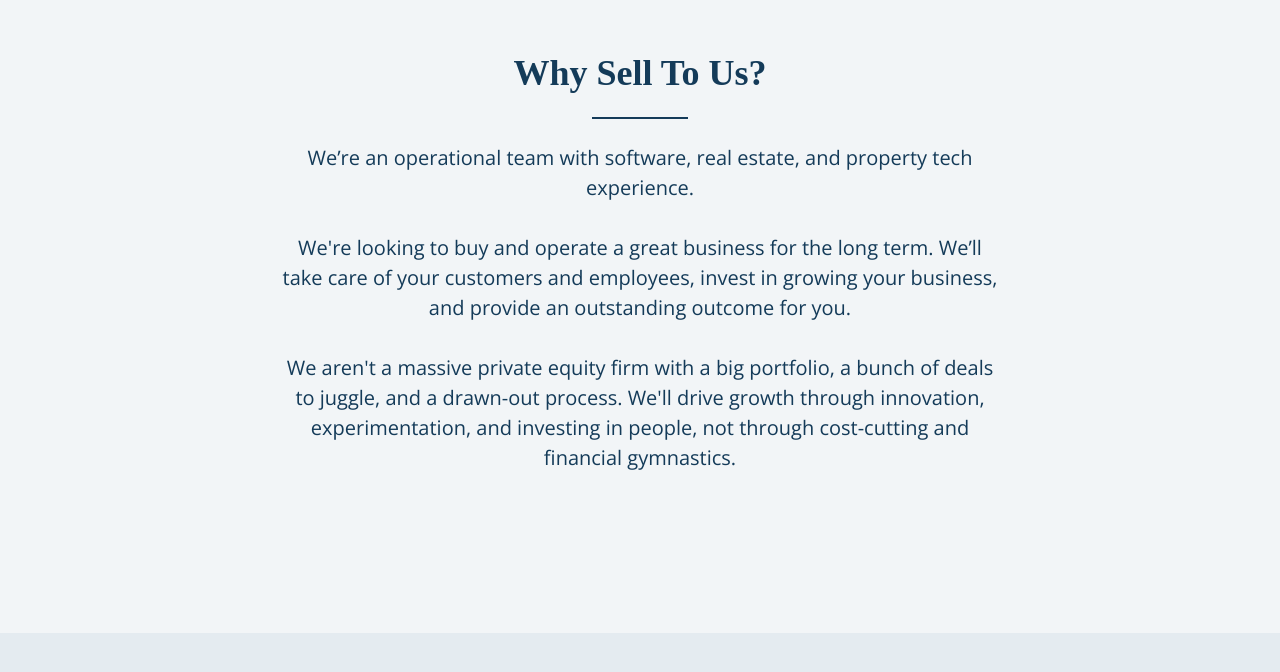
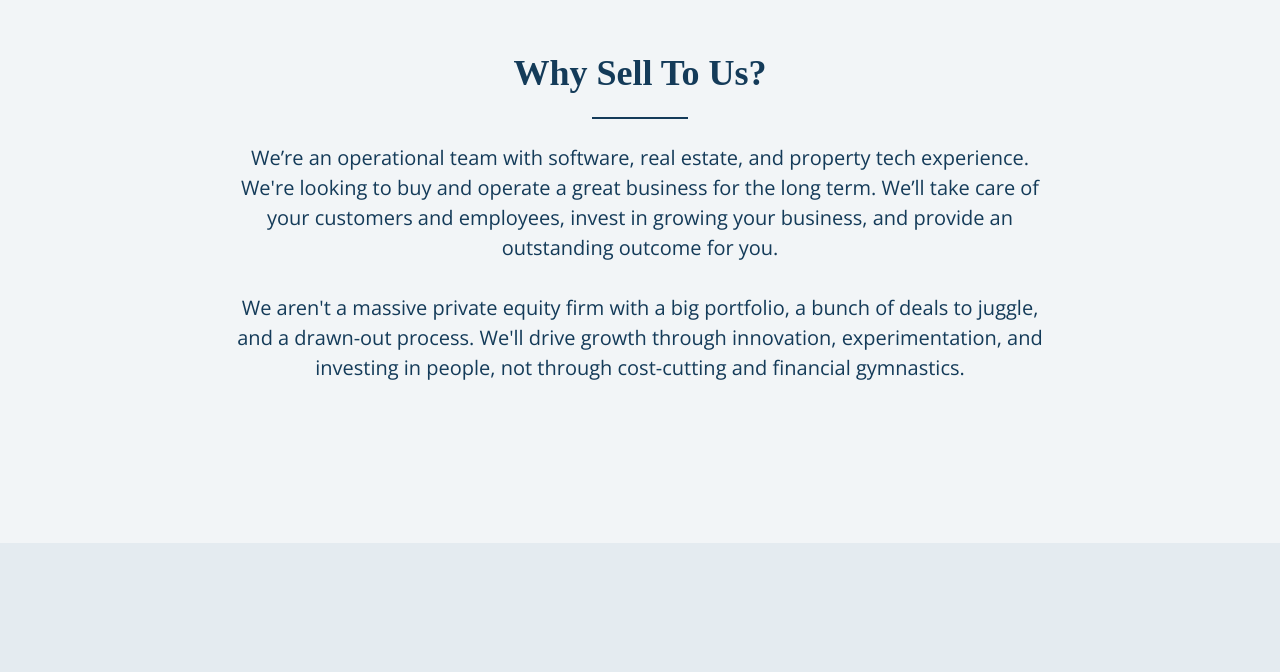
Before and after one commit to southport-ventures/website, a Gatsby site: page /building-tech in a window 1280 px wide. Shown: the part 738-1410 px from the top of the page. Built offline with nearby package versions, Linux system fonts and the light colour scheme; Gatsby itself is replaced by a stand-in of ours; a web font is replaced by a local one.

Commit message:
tweak spacing

```diff
--- a/src/pages/building-tech.js
+++ b/src/pages/building-tech.js
@@ -28,15 +28,13 @@ const BuildingTech = () => {
       </section>
 
       <section className="lg:container mx-auto my-20 lg:my-40 px-5">
-        <div className="lg:w-7/12 mx-auto text-center">
+        <div className="lg:w-8/12 mx-auto text-center">
           <h2 className="text-3xl lg:text-4xl">
             Why Sell To Us?
           </h2>
           <div className="border-b-2 border-blue-700 w-24 my-6 block mx-auto"></div>
           <p className="text-xl leading-normal">
             We’re an operational team with software, real estate, and property tech experience.
-            <br/>
-            <br/>
             We're looking to buy and operate a great business for the long term.
             We’ll take care of your customers and employees, invest in growing your business, and provide an outstanding outcome for you.
             <br/>
```
